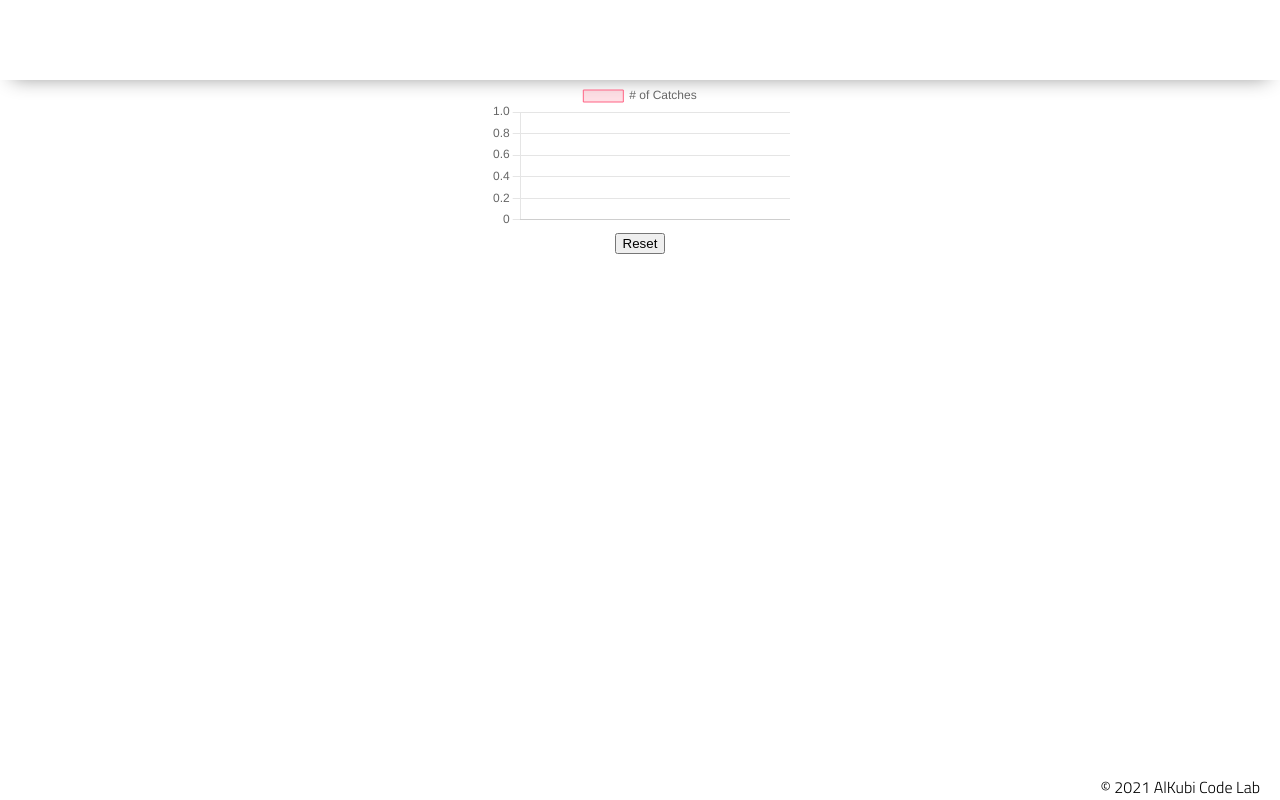
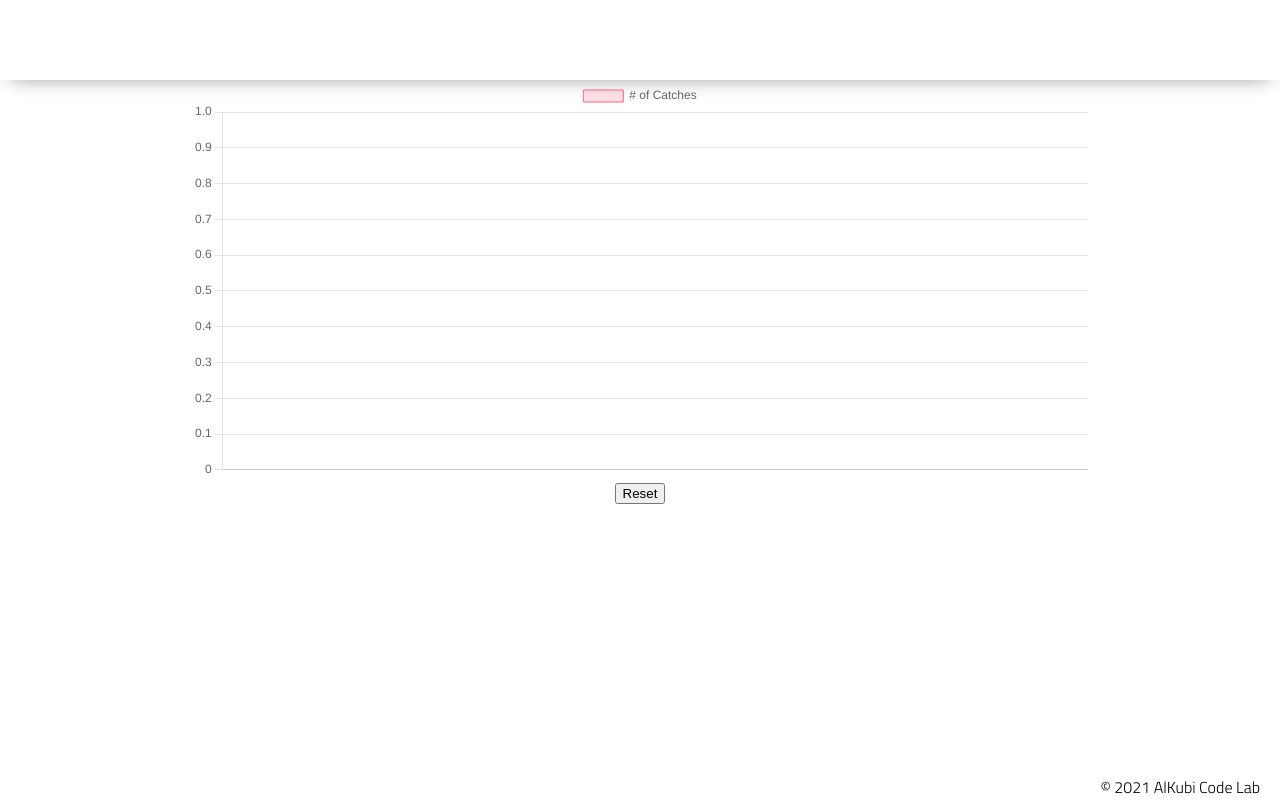
Before and after one commit to mckubisiak/lab-11-pokemon-catcher, a plain HTML site: page Results/index.html in a window 1280 px wide. Drawn offline with nearby package versions, Linux system fonts and the light colour scheme.

Commit message:
midified chart styling

```diff
--- a/Results/index.html
+++ b/Results/index.html
@@ -21,7 +21,9 @@
 
     </header>
 
+    <div class="chart">
     <canvas id="myChart"></canvas>
+    </div>
 
     <main>
 
--- a/Results/results.css
+++ b/Results/results.css
@@ -1,7 +1,11 @@
 canvas {
-    display:inline;
+    display: block;
     max-height: 400px;
     max-width: 70%;
-    margin-right: auto;
-    margin-left: auto;
 }
+
+.chart {
+    display: flex;
+    justify-content: center;
+    align-items: center;
+}
```
